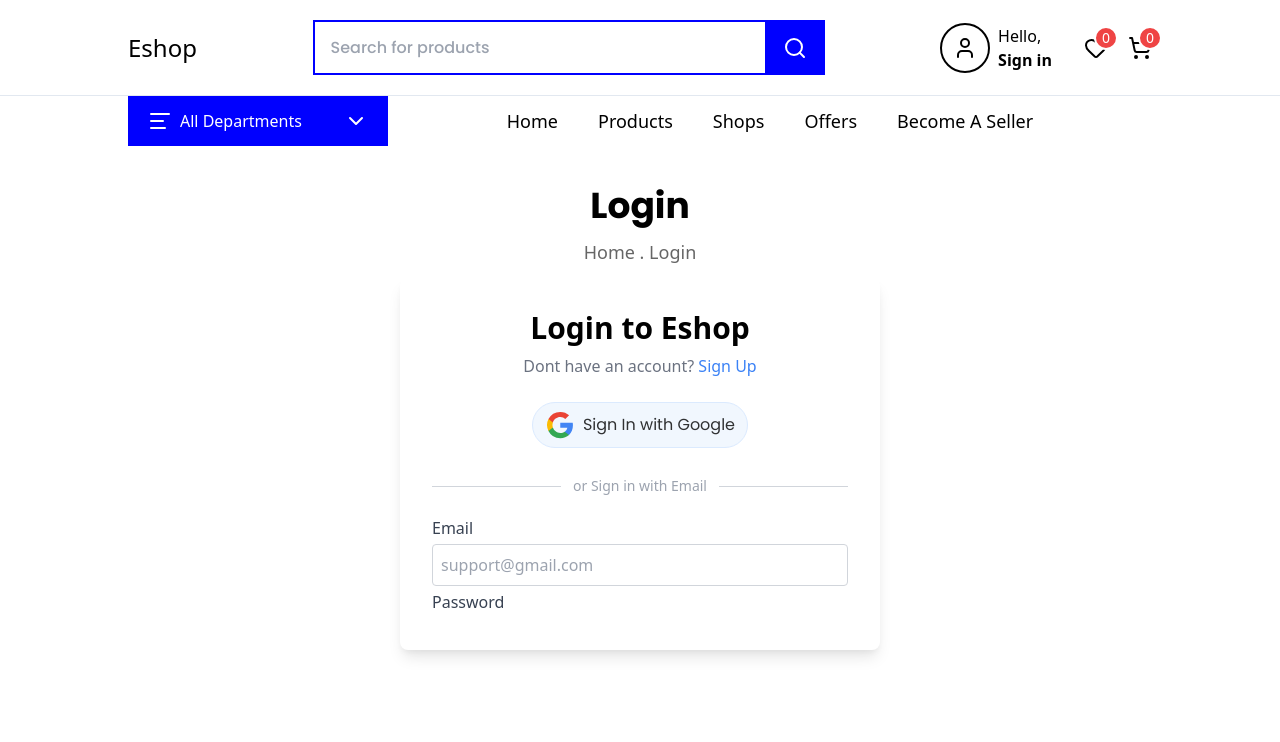
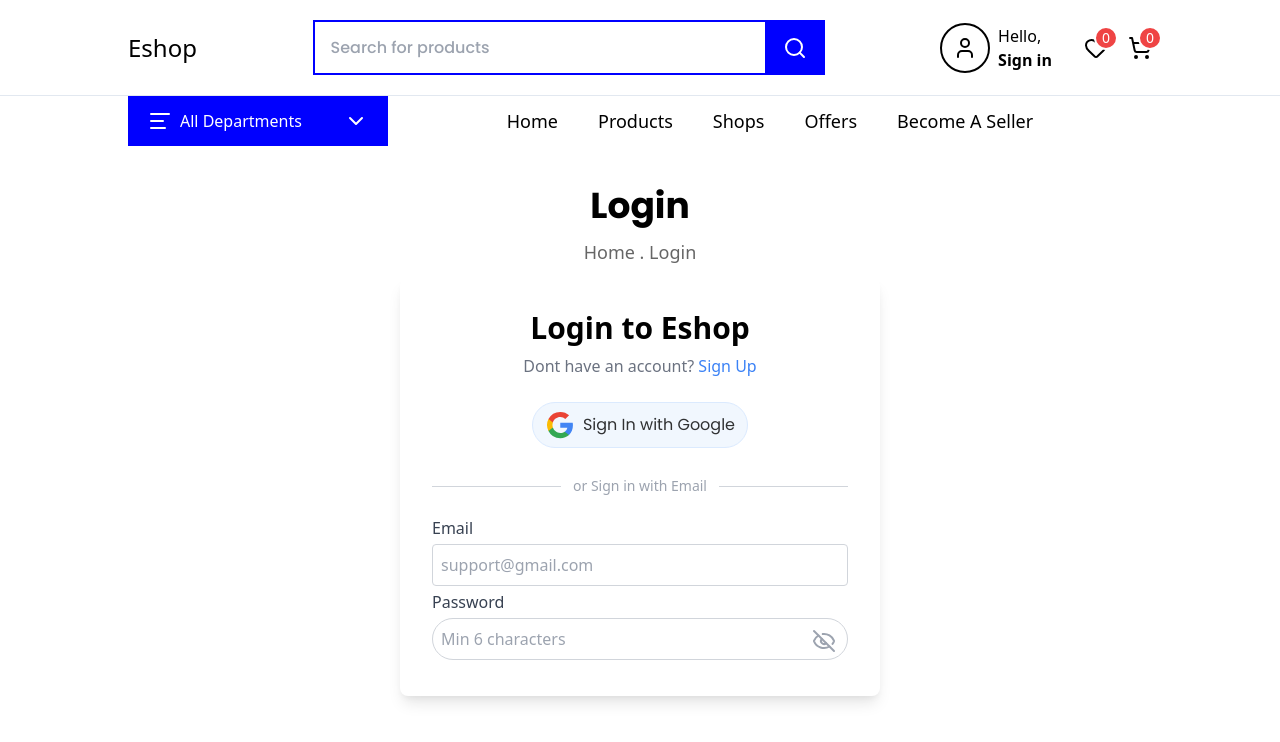
Before and after one commit to AntonKuzmenko05/multi-vendor_E-Commerce, a Next.js app in the folder apps/user-ui/: page /login in a window 1280 px wide. Shown: the top 742 px of the page. Built offline with nearby package versions, Linux system fonts and the light colour scheme.

Commit message:
Login page password

```diff
--- a/apps/user-ui/src/app/(routes)/login/page.tsx
+++ b/apps/user-ui/src/app/(routes)/login/page.tsx
@@ -4,6 +4,7 @@
 import {useForm} from "react-hook-form";
 import Link from "next/link";
 import GoogleButton from "../../../shared/components/google-button";
+import {Eye, EyeOff} from "lucide-react";
 
 type FormData = {
     email:string,
@@ -74,7 +75,24 @@
                         )}
 
                         <label className="block text-gray-700 mb-1">Password</label>
+                            <div className="relative">
+                                <input type={passwordVisible ? "text":"password"}
+                                       placeholder="Min 6 characters"
+                                       className="w-full p-2 border border-gray-300 outline-0 rounded mb-1"
+                                       {...register("password", {
+                                           required:"Password is required",
+                                           minLength:{
+                                               value:6,
+                                               message: "Password must be at least 6 "
+                                           }
+                                       })}
+                                />
 
+                                <button type="button" onClick={()=>setPasswordVisible(!passwordVisible)}
+                                className="absolute inset-y-0 right-3 flex items-center text-gray-400">
+                                    {passwordVisible ? <Eye/> : <EyeOff/>}
+                                </button>
+                            </div>
 
 
                     </form>
```
